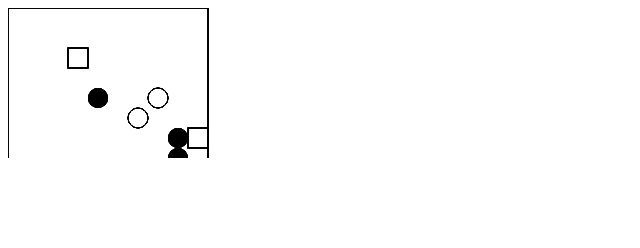
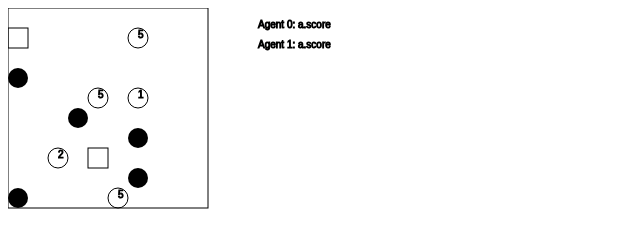
Before and after one commit to joske/TileWorldElectron, an Electron app: page index.html in a window 800 px wide. Shown: the whole page, without its empty margins (0-640 px from the left). Drawn offline with Linux system fonts and the light colour scheme.

Commit message:
grid drawing + random movement

```diff
--- a/grid.js
+++ b/grid.js
@@ -8,48 +8,61 @@ class Grid {
         this.COLS = cols;
         this.ROWS = rows;
         const numAgents = 2;
-        this.agents = new Array(numAgents);
-        this.tiles = new Array(5);
-        this.holes = new Array(5);
+        const numObjects = 5;
+        this.agents = [];
+        this.tiles = [];
+        this.holes = [];
         this.objects = Array.from(Array(COLS), () => new Array(ROWS));
         for (var i = 0; i < numAgents; i++) {
-            let {c, r} = this.randomFreeLocation();
+            let { c, r } = this.randomFreeLocation();
             var a = new Agent(i, c, r);
             this.agents.push(a);
             this.objects[a.x][a.y] = a;
         }
-        for (var i = 0; i < 5; i++) {
-            let {c, r} = this.randomFreeLocation();
-            var a = new Tile(i, c, r);
+        for (var i = 0; i < numObjects; i++) {
+            let { c, r } = this.randomFreeLocation();
+            let score = this.randomNbr(6) + 1;
+            var a = new Tile(i, c, r, score);
             this.tiles.push(a);
             this.objects[a.x][a.y] = a;
         }
-        for (var i = 0; i < 5; i++) {
-            let {c, r} = this.randomFreeLocation();
+        for (var i = 0; i < numObjects; i++) {
+            let { c, r } = this.randomFreeLocation();
             var a = new Hole(i, c, r);
             this.holes.push(a);
             this.objects[a.x][a.y] = a;
         }
-        for (var i = 0; i < 5; i++) {
-            let {c, r} = this.randomFreeLocation();
+        for (var i = 0; i < numObjects; i++) {
+            let { c, r } = this.randomFreeLocation();
             var a = new Obstacle(i, c, r);
             this.objects[a.x][a.y] = a;
         }
     }
 
-    object = function(c, r) {
+    object = function (c, r) {
         return this.objects[c][r];
     }
 
-    randomFreeLocation = function() {
-        var c = Math.floor(Math.random() * this.COLS);
-        var r = Math.floor(Math.random() * this.ROWS);
+    randomFreeLocation = function () {
+        var c = this.randomNbr(this.COLS);
+        var r = this.randomNbr(this.ROWS);
         while (typeof this.objects[c][r] !== 'undefined') {
-            c = Math.floor(Math.random() * this.COLS);
-            r = Math.floor(Math.random() * this.ROWS);
+            c = this.randomNbr(this.COLS);
+            r = this.randomNbr(this.ROWS);
         }
-        return {c, r};
+        return { c, r };
     }
+
+    randomNbr = function (max) {
+        return Math.floor(Math.random() * max);
+    }
+
+    update = function() {
+        this.agents.forEach(a => {
+            a.update(this);
+        });
+    }
+
 }
 
 module.exports = {
--- a/index.html
+++ b/index.html
@@ -5,7 +5,7 @@
     <title>TileWorld</title>
   </head>
   <body>
-    <canvas id="canvas"></canvas>
+    <canvas id="canvas" width="800" height="800"></canvas>
     <script src='./window.js'></script>
   </body>
 
--- a/objects.js
+++ b/objects.js
@@ -9,12 +9,29 @@ class GridObject {
 class Agent extends GridObject {
     constructor(num, x, y) {
         super(num, x, y);
+        this.score = 0;
+        this.tile = null;
+        this.hole = null;
+        this.hasTile = false;
     }
+
+    update = function(grid) {
+        let { c, r } = grid.randomFreeLocation();
+        grid.objects[this.x][this.y] = undefined;
+        grid.objects[c][r] = this;
+        this.x = c;
+        this.y = r;
+    }
+
+}
+Agent.prototype.toString = function() {
+    return `Agent ${this.num}@(${this.x}, ${this.y}) tile=${this.tile}, hole=${this.hole}`;
 }
 
 class Tile extends GridObject {
-    constructor(num, x, y) {
+    constructor(num, x, y, score) {
         super(num, x, y);
+        this.score = score;
     }
 }
 
--- a/window.js
+++ b/window.js
@@ -28,34 +28,47 @@ class Renderer {
     }
 
     update() {
+        this.grid.update();
+        this.ctx.clearRect(0, 0, this.canvas.width, this.canvas.height);
         for (var r = 0; r < ROWS; r++) {
             for (var c = 0; c < COLS; c++) {
                 var o = this.grid.object(c, r);
                 const x = c * MAG;
                 const y = r * MAG;
+                this.ctx.fillStyle = 'rgb(0, 0, 0)';
+                this.ctx.fillStyle = 'rgb(0, 0, 0)';
                 if (o instanceof Agent) {
                     this.ctx.beginPath();
                     this.ctx.strokeStyle = this.getRGB(o.num);
                     this.ctx.strokeRect(x, y, MAG, MAG);
-                    this.ctx.stroke();
+                    if (o.hasTile) {
+                        this.ctx.arc(x + MAG / 2, y + MAG / 2, MAG / 2, 0, 2 * Math.PI, false);
+                        this.ctx.stroke();
+                        this.ctx.strokeText(o.tile.score, x + MAG / 2, y + MAG / 2);
+                    }
                 } else if (o instanceof Tile) {
                     this.ctx.beginPath();
-                    this.ctx.fillStyle = 'rgb(0, 0, 0)';
+                    this.ctx.arc(x + MAG / 2, y + MAG / 2, MAG / 2, 0, 2 * Math.PI, false);
+                    this.ctx.stroke();
+                    this.ctx.strokeText(o.score, x + MAG / 2, y + MAG / 2);
+                } else if (o instanceof Hole) {
+                    this.ctx.beginPath();
                     this.ctx.arc(x + MAG / 2, y + MAG / 2, MAG / 2, 0, 2 * Math.PI, false);
                     this.ctx.fill();
-                } else if (o instanceof Hole) {
-                    this.ctx.beginPath();
-                    this.ctx.strokeStyle = 'rgb(0, 0, 0)';
-                    this.ctx.arc(x + MAG / 2, y + MAG / 2, MAG / 2, 0, 2 * Math.PI, false);
-                    this.ctx.stroke();
                 } else if (o instanceof Agent) {
                     this.ctx.beginPath();
-                    this.ctx.fillStyle = 'rgb(0, 0, 0)';
                     this.ctx.fillRect(x, y, MAG, MAG);
                     this.ctx.fill();
                 }
             }
         }
+        let x = COLS * MAG + 50;
+        let y = 20;
+        this.grid.agents.forEach(a =>  {
+            this.ctx.beginPath();
+            this.ctx.strokeStyle = this.getRGB(a.num);
+            this.ctx.strokeText(`Agent ${a.num}: a.score`, x, y + a.num * MAG);
+        });
         this.ctx.beginPath();
         this.ctx.strokeStyle = 'rgb(1, 0, 0)';
         this.ctx.strokeRect(0, 0, COLS * MAG, ROWS * MAG);
```
